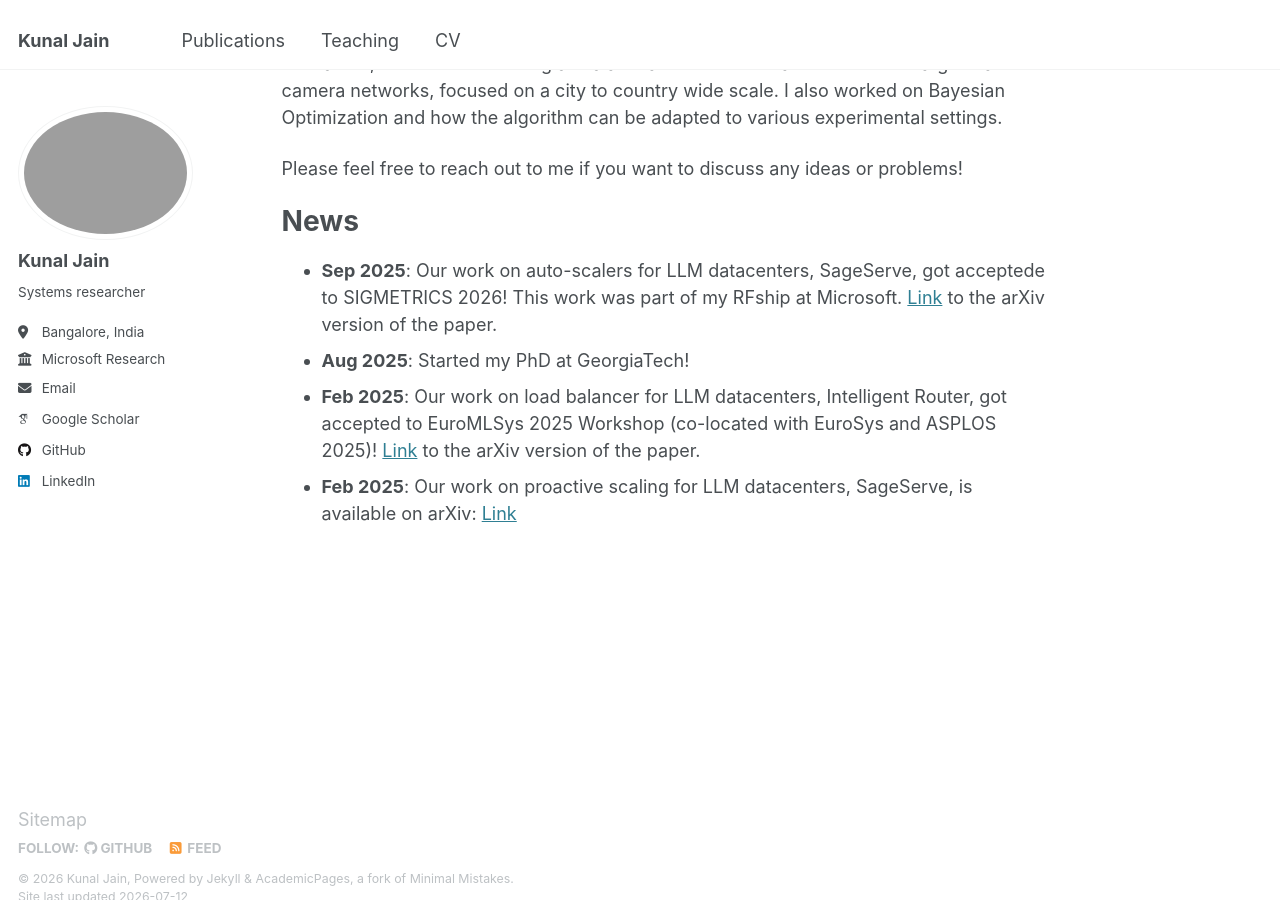
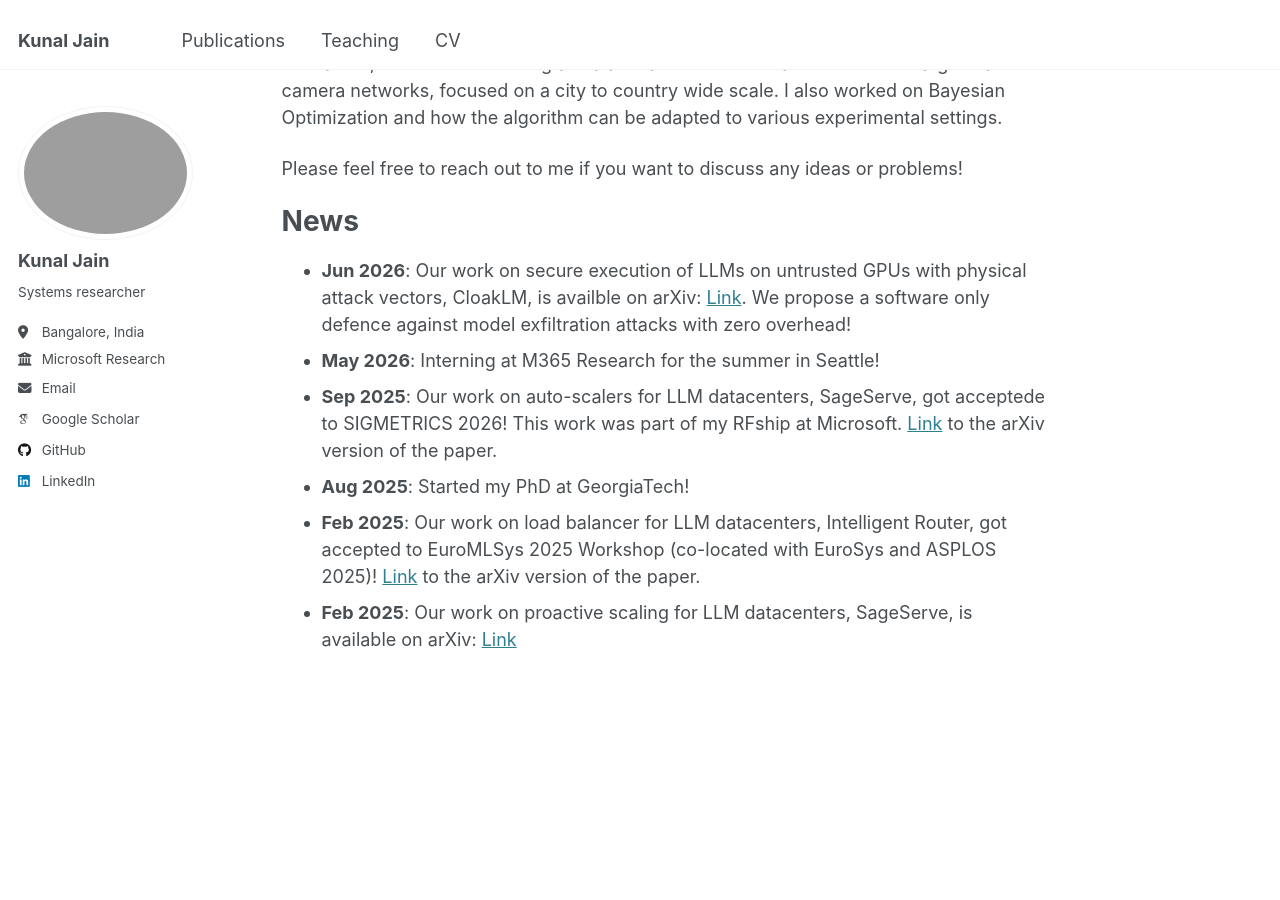
Before and after one commit to kjain1810/kjain1810.github.io, a Jekyll site: the page built from _pages/about.md, in a window 1280 px wide and 900 px high, scrolled down 438 px. Built offline with Jekyll 4.4.1, drawn with Linux system fonts in a browser that asks for light colours; some web fonts are replaced.

Commit message:
Adding CloakLM arxiv

```diff
--- a/_pages/about.md
+++ b/_pages/about.md
@@ -19,6 +19,8 @@ Please feel free to reach out to me if you want to discuss any ideas or problems
 
 News
 ======
+ - **Jun 2026**: Our work on secure execution of LLMs on untrusted GPUs with physical attack vectors, CloakLM, is availble on arXiv: [Link](https://arxiv.org/abs/2606.18400). We propose a software only defence against model exfiltration attacks with zero overhead!
+ - **May 2026**: Interning at M365 Research for the summer in Seattle!
  - **Sep 2025**: Our work on auto-scalers for LLM datacenters, SageServe, got acceptede to SIGMETRICS 2026! This work was part of my RFship at Microsoft. [Link](https://arxiv.org/abs/2502.14617) to the arXiv version of the paper.
  - **Aug 2025**: Started my PhD at GeorgiaTech!
  - **Feb 2025**: Our work on load balancer for LLM datacenters, Intelligent Router, got accepted to EuroMLSys 2025 Workshop (co-located with EuroSys and ASPLOS 2025)! [Link](https://arxiv.org/abs/2408.13510) to the arXiv version of the paper.
```
Also changed, not shown: _publications/cloaklm.md (added, +18 -0 lines).
